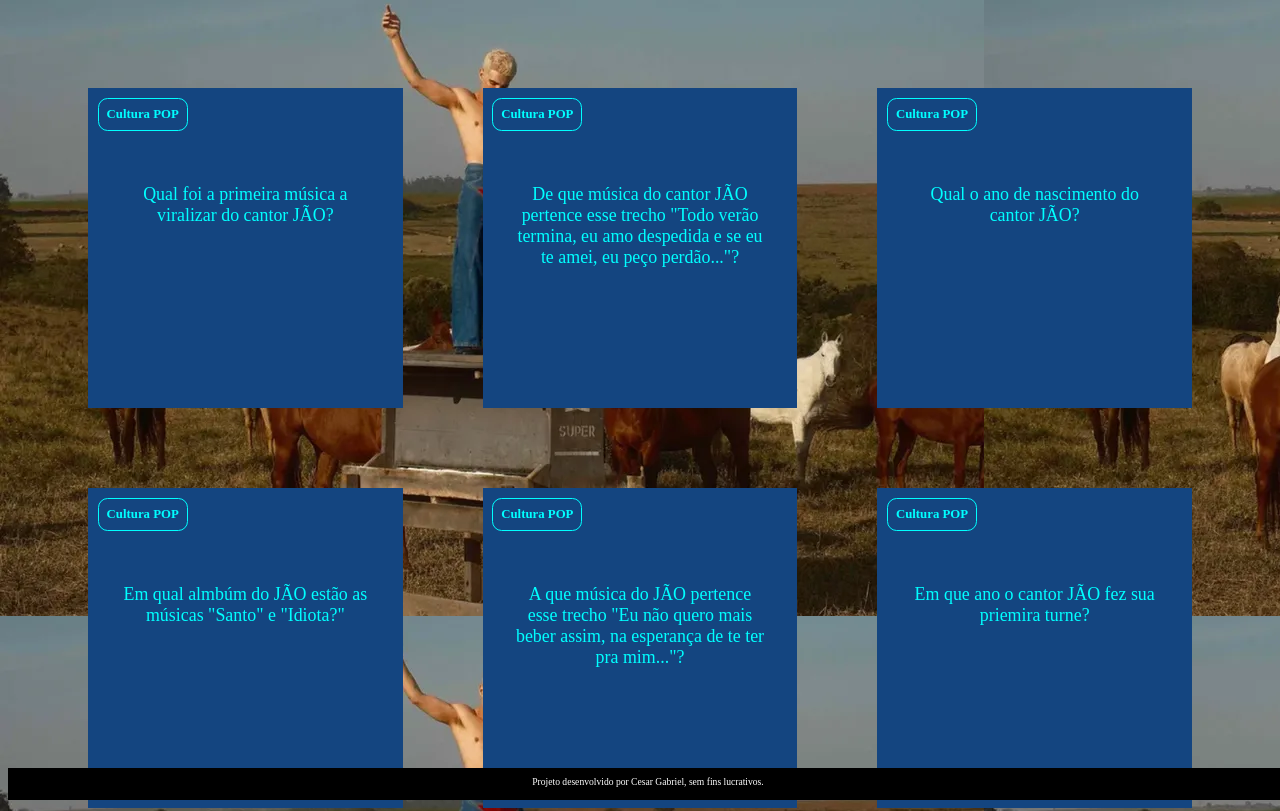
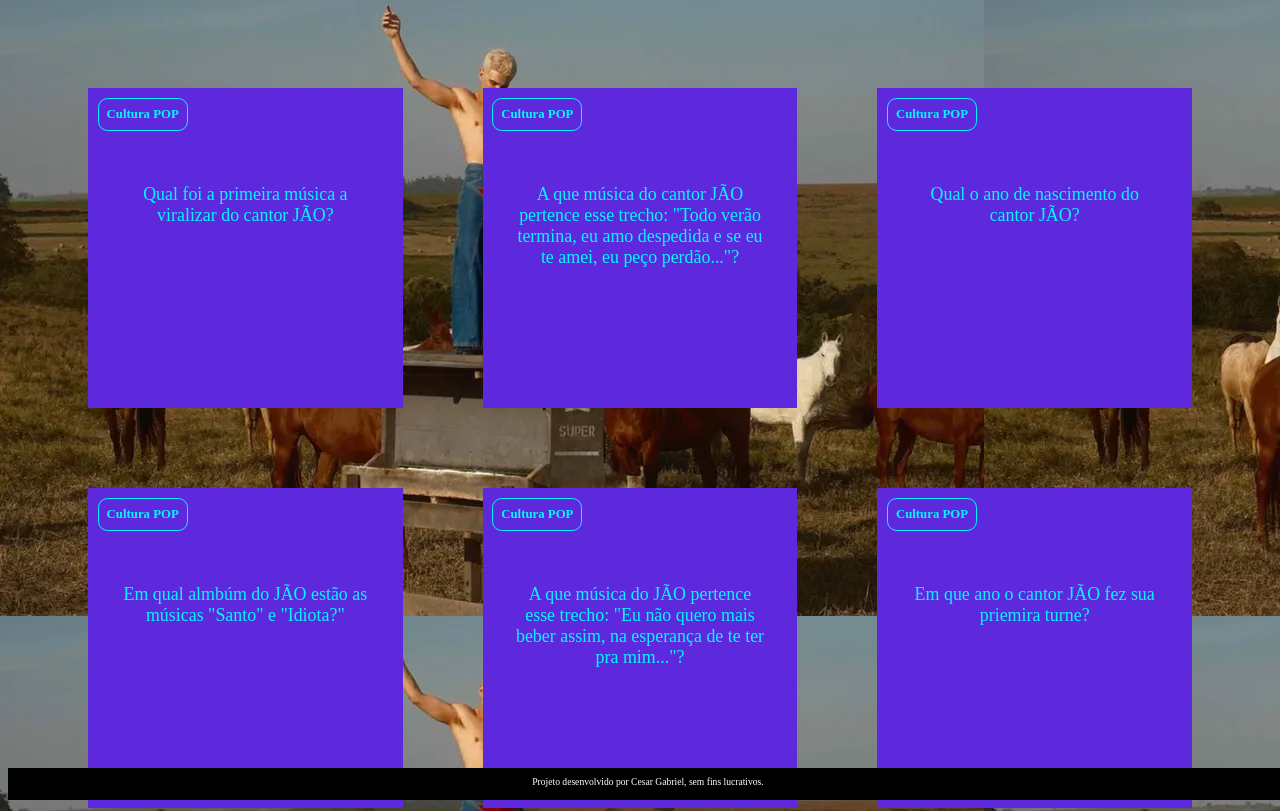
Before and after one commit to cesar1227B/cartao_resposta2, a plain HTML site: page flashcard-aula_4/index.html in a window 1280 px wide. Shown: the top 811 px of the page. Drawn offline with Linux system fonts and the light colour scheme.

Commit message:
Add files via upload

```diff
--- a/flashcard-aula_4/assets/style.css
+++ b/flashcard-aula_4/assets/style.css
@@ -1,7 +1,7 @@
 :root {
-    --text-color: #00ffff;
-    --card-front-color: #144580;
-    --card-back-color: #070000;
+    --text-color: #03f7ff;
+    --card-front-color: #5e28dd;
+    --card-back-color: #510385;
 }
 
 body {
@@ -77,7 +77,7 @@ body {
 
 .cartao__conteudo__resposta {
     transform: rotateY(180deg);
-    background-color: #31a35d;
+    background-color: #e757e0;
     border: 4px solid var(--card-back-color);
 }
 
--- a/flashcard-aula_4/perguntas.js
+++ b/flashcard-aula_4/perguntas.js
@@ -6,7 +6,7 @@ criaCartao(
 
 criaCartao(
     'Cultura POP',
-    'De que música do cantor JÃO pertence esse trecho "Todo verão termina, eu amo despedida e se eu te amei, eu peço perdão..."?',
+    'A que música do cantor JÃO pertence esse trecho: "Todo verão termina, eu amo despedida e se eu te amei, eu peço perdão..."?',
     'Santo, 2021'
 )
 
@@ -24,7 +24,7 @@ criaCartao(
 
 criaCartao(
     'Cultura POP',
-    'A que música do JÃO pertence esse trecho "Eu não quero mais beber assim, na esperança de te ter pra mim..."?',
+    'A que música do JÃO pertence esse trecho: "Eu não quero mais beber assim, na esperança de te ter pra mim..."?',
     'Pertence a música "álcool"'
 )
 
```
